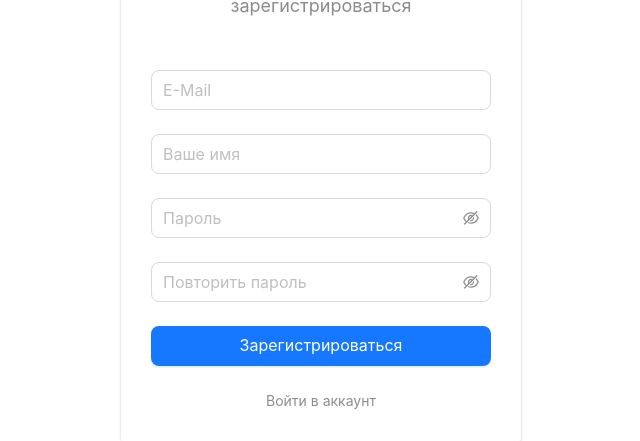
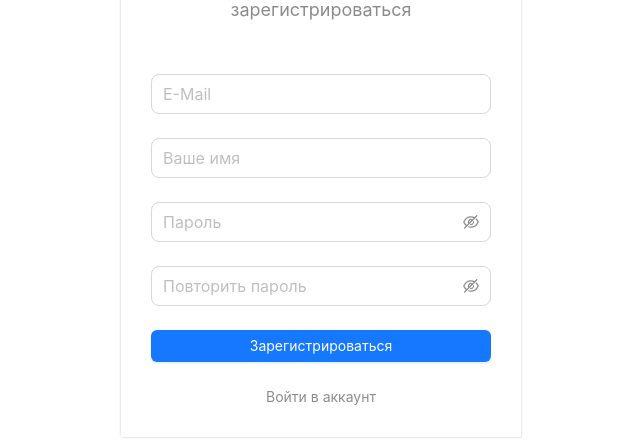
Before and after one commit to SempaiDarcy/chat, a React (Vite) app: page /sign-up in a window 1280 px wide. Shown: the part 239-680 px from the top of the page, without its empty margins (319-959 px from the left). Built offline with nearby package versions, Linux system fonts and the light colour scheme.

Commit message:
feat: add validate and correct sign-in, sign up forms

```diff
--- a/src/components/sign-in/sign-in-form.tsx
+++ b/src/components/sign-in/sign-in-form.tsx
@@ -1,6 +1,9 @@
 import { FC } from 'react'
 
 import { Link } from 'react-router-dom'
+
+import { Formik } from 'formik'
+import * as Yup from 'yup'
 
 import { Flex, Form } from 'antd'
 
@@ -11,14 +14,32 @@ import { TypedTypography } from '@/components/ui/typography/typography'
 import s from './sign-in-form.module.scss'
 
 export const SignInForm: FC = () => {
-  const onFinish = (values: any) => {
-    console.log('Success:', values)
+  const validationSchema = Yup.object().shape({
+    username: Yup.string()
+      .min(3, 'Логин должен быть не менее 3 символов')
+      .max(20, 'Логин должен быть не более 20 символов')
+      .matches(
+        /^[a-zA-Z0-9_]/,
+        'Логин может содержать только буквы латинского алфавита, цифры и подчеркивания'
+      )
+      .required('Пожалуйста, введите ваш логин!'),
+    password: Yup.string()
+      .min(8, 'Пароль должен быть не менее 8 символов')
+      .matches(
+        /^[a-zA-Z0-9_]+$/,
+        'Пароль должен содержать только буквы латинского алфавита, цифры и подчеркивания'
+      )
+      .matches(/[a-z]/, 'Пароль должен содержать хотя бы одну строчную букву')
+      .matches(/[A-Z]/, 'Пароль должен содержать хотя бы одну заглавную букву')
+      .matches(/[0-9]/, 'Пароль должен содержать хотя бы одну цифру')
+      .required('Пожалуйста, введите ваш пароль!'),
+  })
+  const handleSubmit = async (values: any, actions: any) => {
+    console.log('Success:', values, actions)
+    setTimeout(() => {
+      alert(JSON.stringify(values, null, 2))
+    }, 1000)
   }
-
-  const onFinishFailed = (errorInfo: any) => {
-    console.log('Failed:', errorInfo)
-  }
-
   return (
     <Flex vertical className={s.signIn}>
       <div className={s.header}>
@@ -29,31 +50,31 @@ export const SignInForm: FC = () => {
           Пожалуйста, войдите в свой аккаунт
         </TypedTypography>
       </div>
-      <Form
-        onFinish={onFinish}
-        onFinishFailed={onFinishFailed}
-        autoComplete="off"
-        className={s.form}
+      <Formik
+        initialValues={{ username: '', password: '' }}
+        validationSchema={validationSchema}
+        onSubmit={handleSubmit}
       >
+        {({ handleSubmit }) => (
+          <Form onFinish={handleSubmit} className={s.form}>
             <TextField
               name="username"
-          rules={[{ required: true, message: 'Please input your username!' }]}
               placeholder="Username"
-          size={'large'}
+              size="large"
               hasFeedback
-          validateStatus="success"
               icon={true}
             />
             <TextField
               name="password"
-          rules={[{ required: true, message: 'Please input your password!' }]}
               type="password"
               placeholder="Password"
-          size={'large'}
+              size="large"
               icon={true}
             />
-        <Button type={'primary'} text={'Войти в аккаунт'} size={'large'} />
+            <Button type="primary" text="Войти в аккаунт" size="large" />
           </Form>
+        )}
+      </Formik>
       <Link to={'/sign-up'}>
         <TypedTypography
           variant={'text'}
--- a/src/components/sign-up/sign-up-form.tsx
+++ b/src/components/sign-up/sign-up-form.tsx
@@ -1,4 +1,7 @@
 import { FC } from 'react'
+
+import { Formik } from 'formik'
+import * as Yup from 'yup'
 
 import { Form } from 'antd'
 
@@ -9,15 +12,33 @@ import { TypedTypography } from '@/components/ui/typography/typography'
 import s from './sign-up-form.module.scss'
 
 export const SignUpForm: FC = () => {
-  const onFinish = (values: any) => {
-    console.log('Success:', values)
-  }
-
-  const onFinishFailed = (errorInfo: any) => {
-    console.log('Failed:', errorInfo)
-  }
+  const validationSchema = Yup.object().shape({
+    email: Yup.string()
+      .email('Введите корректный E-Mail!')
+      .required('Пожалуйста, введите ваш E-Mail!'),
+    fullName: Yup.string().required('Пожалуйста, введите ваше имя!'),
+    password: Yup.string()
+      .required('Пожалуйста, введите ваш пароль!')
+      .min(8, 'Пароль должен быть не менее 8 символов'),
+    confirmPassword: Yup.string()
+      .oneOf([Yup.ref('password')], 'Пароли не совпадают!')
+      .required('Пожалуйста, подтвердите ваш пароль!'),
+  })
 
   return (
+    <Formik
+      initialValues={{
+        email: '',
+        fullName: '',
+        password: '',
+        confirmPassword: '',
+      }}
+      validationSchema={validationSchema}
+      onSubmit={(values) => {
+        console.log('Success:', values)
+      }}
+    >
+      {() => (
         <div className={s.signUp}>
           <div className={s.header}>
             <TypedTypography variant={'title'} level={2} style={{ margin: 0 }}>
@@ -27,58 +48,34 @@ export const SignUpForm: FC = () => {
               Для входа в чат, вам нужно зарегистрироваться
             </TypedTypography>
           </div>
-      <Form
-        onFinish={onFinish}
-        onFinishFailed={onFinishFailed}
-        autoComplete="off"
-        className={s.form}
-      >
+          <Form autoComplete="off" className={s.form}>
             <TextField
               name="email"
-          rules={[
-            { required: true, message: 'Пожалуйста, введите ваш E-Mail!' },
-            { type: 'email', message: 'Введите корректный E-Mail!' },
-          ]}
               placeholder="E-Mail"
-          size={'large'}
+              size="large"
+              hasFeedback
             />
-        <TextField
-          name="fullName"
-          rules={[{ required: true, message: 'Пожалуйста, введите ваше имя!' }]}
-          placeholder="Ваше имя"
-          size={'large'}
-        />
+            <TextField name="fullName" placeholder="Ваше имя" size="large" />
             <TextField
               name="password"
-          rules={[
-            { required: true, message: 'Пожалуйста, введите ваш пароль!' },
-          ]}
               type="password"
               placeholder="Пароль"
-          size={'large'}
+              hasFeedback
+              size="large"
             />
             <TextField
               name="confirmPassword"
-          rules={[
-            { required: true, message: 'Пожалуйста, подтвердите ваш пароль!' },
-            ({ getFieldValue }) => ({
-              validator(_, value) {
-                if (!value || getFieldValue('password') === value) {
-                  return Promise.resolve()
-                }
-                return Promise.reject(new Error('Пароли не совпадают!'))
-              },
-            }),
-          ]}
               type="password"
               placeholder="Повторить пароль"
-          size={'large'}
+              size="large"
             />
-        <Button type={'primary'} text={'Зарегистрироваться'} size={'large'} />
+            <Button type="primary" text="Зарегистрироваться" />
           </Form>
-      <TypedTypography variant={'text'} type={'secondary'} className={s.signIn}>
+          <TypedTypography variant="text" type="secondary" className={s.signIn}>
             Войти в аккаунт
           </TypedTypography>
         </div>
+      )}
+    </Formik>
   )
 }
--- a/src/components/ui/textfield/textfield.tsx
+++ b/src/components/ui/textfield/textfield.tsx
@@ -1,13 +1,14 @@
-import { FC } from 'react'
+import React from 'react'
 
 import { LockOutlined, UserOutlined } from '@ant-design/icons'
-import { Rule } from 'antd/lib/form'
+import { useField } from 'formik'
 
 import { Form, Input } from 'antd'
 
+type ValidateStatus = 'error' | 'success' | 'warning' | 'validating'
+
 type TextFieldProps = {
   name: string
-  rules: Rule[]
   type?: 'text' | 'password'
   placeholder?: string
   size?: 'large' | 'small'
@@ -16,9 +17,8 @@ type TextFieldProps = {
   icon?: boolean
 }
 
-export const TextField: FC<TextFieldProps> = ({
+export const TextField: React.FC<TextFieldProps> = ({
   name,
-  rules,
   type = 'text',
   placeholder,
   size,
@@ -26,34 +26,45 @@ export const TextField: FC<TextFieldProps> = ({
   validateStatus,
   icon,
 }) => {
+  const [field, meta] = useField(name)
+
+  // Определяем иконку в зависимости от типа поля
+  const prefixIcon = icon ? (
+    type === 'password' ? (
+      <LockOutlined style={{ color: 'rgba(0,0,0,.25)' }} />
+    ) : (
+      <UserOutlined style={{ color: 'rgba(0,0,0,.25)' }} />
+    )
+  ) : null
+
+  // Создаем элемент Input в зависимости от типа
   const inputElement =
     type === 'password' ? (
       <Input.Password
+        {...field}
         placeholder={placeholder}
         size={size}
-        prefix={
-          icon ? <LockOutlined style={{ color: 'rgba(0,0,0,.25)' }} /> : ''
-        }
+        prefix={prefixIcon}
       />
     ) : (
       <Input
+        {...field}
         placeholder={placeholder}
         size={size}
-        prefix={
-          icon ? <UserOutlined style={{ color: 'rgba(0,0,0,.25)' }} /> : ''
-        }
+        prefix={prefixIcon}
       />
     )
+
+  const validationStatus = meta.touched && meta.error ? 'error' : validateStatus
 
   return (
     <Form.Item
       name={name}
-      rules={rules}
       hasFeedback={hasFeedback}
-      validateStatus={validateStatus}
+      validateStatus={validationStatus}
+      help={meta.touched && meta.error ? meta.error : ''}
     >
       {inputElement}
     </Form.Item>
   )
 }
-type ValidateStatus = 'error' | 'success' | 'warning' | 'validating'
```
Lines whose indentation alone changed are shown as unchanged.
